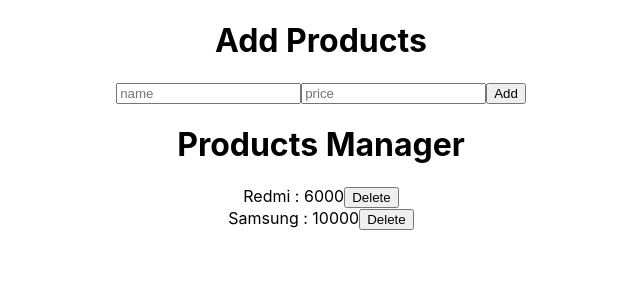
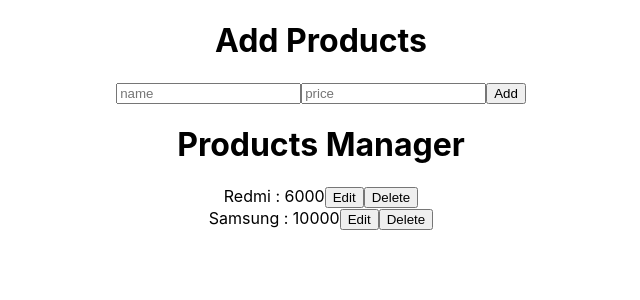
Before and after one commit to shaikjrizwana/primosoft-batch-1-training, a React (Create React App) app in the folder my-react-app/: page / in a window 1280 px wide. Shown: the top 300 px of the page, without its empty margins (319-959 px from the left). Built offline with nearby package versions, Linux system fonts and the light colour scheme.

Commit message:
feat: EDIT Description: Editing the name and price of the product. In the productItem component onEditSubmit() method pass the edited name and price. In the app component the onEditSubmit() method will replace the original name and price with new name and price.

```diff
--- a/my-react-app/src/App.js
+++ b/my-react-app/src/App.js
@@ -24,11 +24,23 @@ class App extends Component{
     };
     this.onDelete = this.onDelete.bind(this);
     this.onAdd = this.onAdd.bind(this);
+    this.onEditSubmit = this.onEditSubmit.bind(this);
   }
   onAdd(name, price){
     const products = this.getProducts();
     products.push({
       name,price
+    });
+    this.setState({products});
+  }
+  onEditSubmit(name, price, originalName){
+    let products = this.getProducts();
+    products = products.map(obj => {
+      if(obj.name === originalName){
+        obj.name = name;
+        obj.price = price;
+      }
+      return obj;
     });
     this.setState({products});
   }
@@ -60,6 +72,7 @@ class App extends Component{
              key = {product.name}
              {...product}
              onDelete = {this.onDelete}
+             onEditSubmit = {this.onEditSubmit}
              />
             );
           })
--- a/my-react-app/src/ProductItem.js
+++ b/my-react-app/src/ProductItem.js
@@ -4,18 +4,46 @@ class productItem extends Component{
   constructor(props){
     super(props);
     this.onClick = this.onClick.bind(this);
+    this.state = {
+      isEdit : false
+    }
+    this.onEdit = this.onEdit.bind(this);
+    this.onEditSubmit = this.onEditSubmit.bind(this);
   }
   onClick(){
     const {onDelete, name} = this.props;
     onDelete(name);
   }
+  onEdit(){
+    this.setState({isEdit : true});
+  }
+  onEditSubmit(event){
+    event.preventDefault();
+    this.props.onEditSubmit(this.nameInput.value, this.priceInput.value,this.props.name);
+  }
   render(){
       const {name, price} = this.props;
     return(
         <div>
-            <span>{name}</span>{' : '}
+          {
+            this.state.isEdit
+            ?
+            <form onSubmit = {this.onEditSubmit}>
+            <input placeholder = "name" ref = {nameInput => this.nameInput = nameInput}/>
+            <input placeholder = "price" ref = {priceInput => this.priceInput = priceInput}/>
+            <button>save</button>
+          </form>
+            :
+            (
+            <div>
+            <span>{name}</span> {' : '}
             <span>{price}</span>
+            <button onClick = {this.onEdit}>Edit</button>
             <button onClick = {this.onClick}>Delete</button>
+            </div>
+            )
+
+          }
         </div>
     );
   }
```
